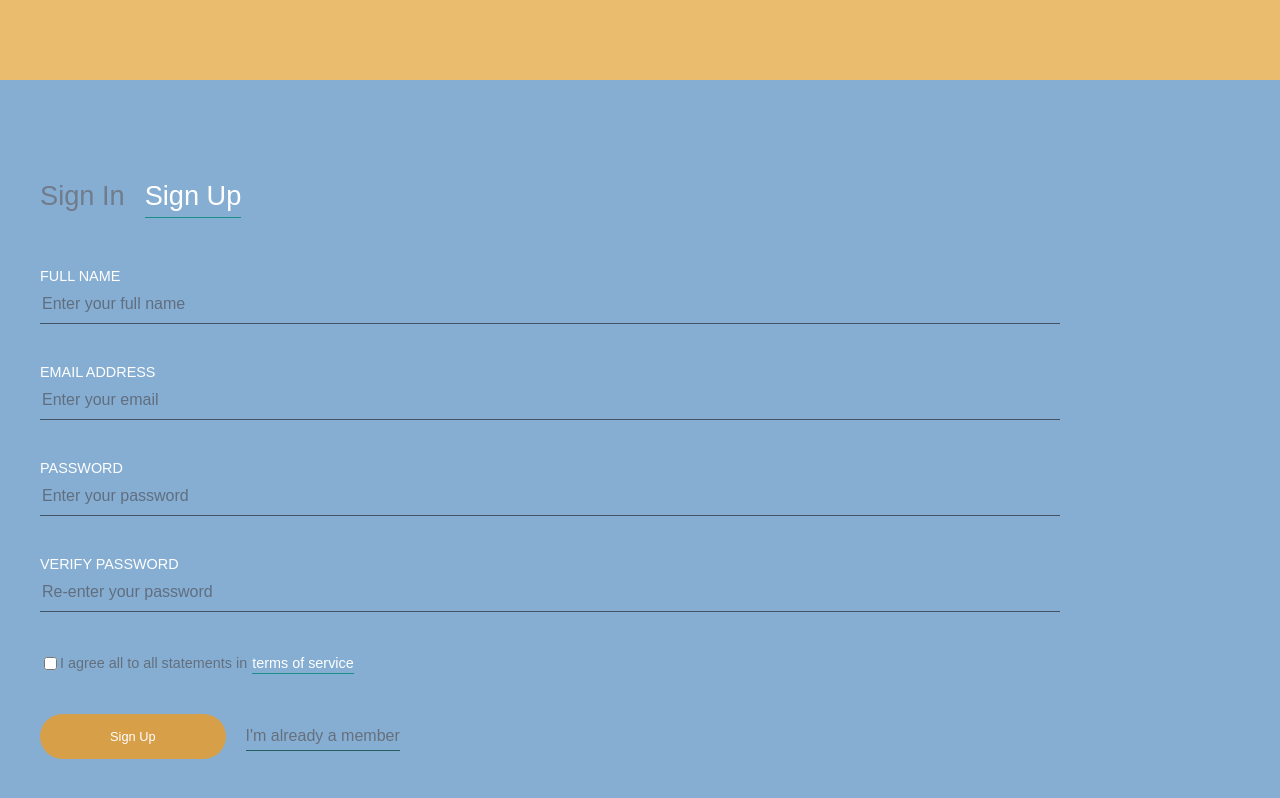
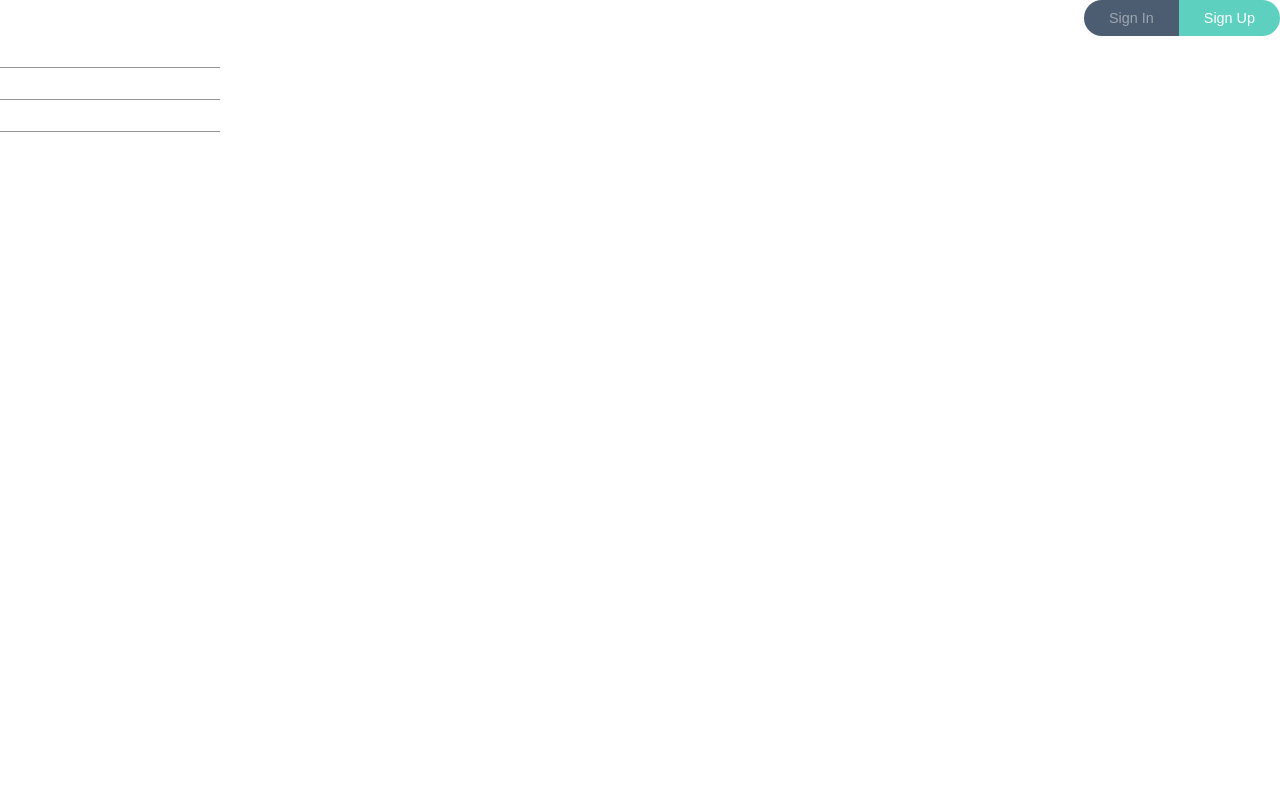
Before and after one commit to RaphaelChevallier/Social-Learning-Platform, a React (Create React App) app in the folder client/: page /#/ in a window 1280 px wide. Built offline with nearby package versions, Linux system fonts and the light colour scheme.

Commit message:
multiform commit

```diff
--- a/client/src/App.css
+++ b/client/src/App.css
@@ -1,4 +1,3 @@
-
 .App {
   height: 100vh;
   display: absolute;
@@ -15,6 +14,7 @@
 }
 
 
+
 .App_Form {
   width: 100%;
   height: 90%;
@@ -27,12 +27,38 @@
 
 }
 
+.PageSwitcher__Item {
+  background-color: #4C5D72;
+  color: #9DA6B1;
+  padding: 10px 25px;
+  cursor: pointer;
+  font-size: .9em;
+  border: none;
+  outline: none;
+  display: inline-block;
+  text-decoration: none;
+}
+
+.PageSwitcher__Item--Active {
+  background-color: #5ED0C0;
+  color: white;
+}
 
 .PageSwitcher {
   display: flex;
   justify-content: flex-end;
-    margin-bottom: 10%;
+
 }
+
+.PageSwitcher__Item:first-child {
+  border-top-left-radius: 25px;
+  border-bottom-left-radius: 25px;
+}
+.PageSwitcher__Item:last-child {
+  border-top-right-radius: 25px;
+  border-bottom-right-radius: 25px;
+}
+
 
 
 
--- a/client/src/App.js
+++ b/client/src/App.js
@@ -7,65 +7,37 @@
 import React, { Component } from "react";
 import { HashRouter as Router, Route, NavLink, Link } from "react-router-dom";
 import "./App.css";
+import Dialog from '@material-ui/core/Dialog';
 import SignUpForm from "./pages/SignUpForm";
 import SignInForm from "./pages/SignInForm";
+import AppBar from '@material-ui/core/AppBar';
+import Toolbar from '@material-ui/core/Toolbar';
+import {MuiThemeProvider} from '@material-ui/core/styles';
 
 class App extends Component {
+  constructor() {
+    super();
+    this.state = {
+      bgColor: "rgb(255, 255, 255)",
 
-  constructor() {
-
-    super();
-   this.state ={bgColor: 'rgb(233, 189, 109)', bgColor2: 'rgb(134, 174, 211)'}
-
-    this.clickChange = this.clickChange.bind(this);
+    };
 
   }
 
 
-  clickChange(e){
-
-    if(e.target.id == "first"){
-      this.setState({bgColor:'rgb(134, 174, 211)' })
-      this.setState({bgColor2: 'rgb(233, 189, 109)' })
-    }
-      if(e.target.id == "second"){
-        this.setState({bgColor:'rgb(233, 189, 109)' })
-        this.setState({bgColor2: 'rgb(134, 174, 211)' })
-    }
-
-
-}
 
   render() {
     return (
       <Router>
 
-        <div className="App">
 
-        <div style = {{
-          width: '100%',
-          height: '10%',
-          backgroundColor: this.state.bgColor}}
-          />
-          <div style = {{
-            backgroundColor: this.state.bgColor2,
-            width: '100%',
-             height: '90%',
-             paddingBottom: '25px',
-             paddingRight:'40px',
-             paddingLeft:'40px',
-
-            overflow: 'auto',
-           paddingTop: '100px'
-          }}
-        >
-          <div className="FormTitle">
+            <div className="PageSwitcher">
               <NavLink
                 to="/sign-in"
-                id = "first"
+                id="first"
                 onClick={this.clickChange}
-                activeClassName="FormTitle_Link--Active"
-                className="FormTitle_Link"
+                activeClassName="PageSwitcher__Item--Active"
+                className="PageSwitcher__Item"
               >
                 Sign In
               </NavLink>
@@ -73,21 +45,18 @@ class App extends Component {
               <NavLink
                 exact
                 to="/"
-                id = "second"
-                onClick={this.clickChange}
-                activeClassName="FormTitle_Link--Active"
-                className="FormTitle_Link"
+
+
+                activeClassName="PageSwitcher__Item--Active"
+                className="PageSwitcher__Item"
               >
                 Sign Up
               </NavLink>
             </div>
 
-
-
             <Route exact path="/" component={SignUpForm}></Route>
             <Route path="/sign-in" component={SignInForm}></Route>
-          </div>
-        </div>
+
       </Router>
     );
   }
--- /dev/null
+++ b/client/src/pages/Confirm.js
@@ -0,0 +1,13 @@
+import React, { Component } from 'react'
+
+export class Confirm extends Component {
+    render() {
+        return (
+            <div>
+                <h1>success</h1>
+            </div>
+        )
+    }
+}
+
+export default Confirm
--- /dev/null
+++ b/client/src/pages/SignUpFirst.js
@@ -0,0 +1,86 @@
+
+
+
+import React, { Component } from 'react';
+import Dialog from '@material-ui/core/Dialog';
+import AppBar from '@material-ui/core/AppBar';
+import {MuiThemeProvider} from '@material-ui/core/styles';
+import TextField from '@material-ui/core/TextField';
+import Button from '@material-ui/core/Button';
+
+import Select from '@material-ui/core/Select';
+
+
+export class SignUpFirst extends Component {
+    continue = e =>{
+        e.preventDefault();
+        this.props.nextStep();
+    }
+
+
+    render() {
+
+        const { values, handleChange } = this.props;
+        return (
+            <MuiThemeProvider>
+                <React.Fragment>
+
+
+                    <TextField
+                    hintText="Enter Your First Name"
+                    floatingLabelText="First Name"
+
+                    onChange={handleChange('firstName')}
+                    defaultValue={values.firstName}
+                    />
+                    <br/>
+                    <TextField
+                    hintText="Enter Your Last Name"
+                    floatingLabelText="Last Name"
+                    onChange={handleChange('lastName')}
+                    defaultValue={values.lastName}
+                    />
+                    <br/>
+                    <TextField
+                    hintText="Enter Your Email"
+                    floatingLabelText="Email"
+                    onChange={handleChange('email')}
+                    defaultValue={values.email}
+                    />
+                    <br/>
+                    <Button
+                    label = "Continue"
+                    primary = {true}
+                    style = {styles.button}
+                    onClick = {this.continue}
+                    />
+                </React.Fragment>
+
+
+            </MuiThemeProvider>
+
+        );
+
+    }
+
+}
+const styles = {
+    button:{
+        margin: 15
+    },
+    bar:{
+        position: 'isAbsolute',
+        top: '0%',
+        paddingRight:'20%',
+        float: 'top',
+
+
+    },
+    field:{
+        display: 'flex',
+        justifyContent: 'center'
+    }
+
+}
+
+export default SignUpFirst;
--- a/client/src/pages/SignUpForm.js
+++ b/client/src/pages/SignUpForm.js
@@ -1,39 +1,61 @@
+
+
 import React, {Component} from 'react';
 import { Link } from 'react-router-dom';
 import axios from 'axios';
+import SignUpFirst from './SignUpFirst';
+import SignUpMentor from './SignUpMentor';
+import SignUpPersonal from './SignUpPersonal';
+import Confirm from './Confirm';
+import Success from './Success';
+
 class SignUpForm extends Component{
-    constructor(){
-        super();
-        this.state={
+
+
+  state={
+            step: 1,
+            firstName: '',
+            lastName: '',
             email: '',
             password: '',
-            verify: '',
-            name: '',
+            passVerify: '',
+            city: '',
+            summary: '',
+            bio: '',
             hasAgreed: false
         };
-        this.handleChange = this.handleChange.bind(this);
-        this.handleSubmit = this.handleSubmit.bind(this);
 
 
-  }
+  nextStep=() =>{
+    const {step} = this.state;
+    this.setState({
+      step: step + 1
+    });
+  };
 
-  handleChange(e) {
+  prevStep =() =>{
+    const {step} = this.state;
+    this.setState({
+      step: step - 1
+    });
+  };
+  handleChange = input => e => {
 
-    let target = e.target;
-    let value = target.type === "checkbox" ? target.checked : target.value;
-    let name = target.name;
+    //let target = e.target;
+   //let value = target.type === "checkbox" ? target.checked : target.value;
+    //let name = target.name;
 
         this.setState({
-            [name]: value
+            [input]: e.target.value
         });
 
-    }
+    };
 
     lastSubmit(e){
 
       e.preventDefault();
       let pass = e.target.password
-      let ver = e.target.verify
+      let ver = e.target.passVerify
 
 
 
@@ -67,7 +89,7 @@ class SignUpForm extends Component{
           this.setState({
             email: '',
             password: '',
-            verify: '',
+            passVerify: '',
             name: '',
             hasAgreed: false
         });
@@ -81,93 +103,53 @@ class SignUpForm extends Component{
     }
 
 
-    handleSubmit(e){
-      e.preventDefault();
-    }
 
     render(){
-        return(
-            <div className="FormCenter">
-            <form onSubmit={this.handleSubmit} className="FormFields">
-              <div className="FormField">
-                <label className="FormField_Label" htmlFor="name">
-                  Full Name
-                </label>
-                <input
-                  type="text"
-                  id="name"
-                  className="FormField_Input"
-                  placeholder="Enter your full name"
-                  name="name"
-                  value={this.state.name} onChange={this.handleChange}
-                />
-              </div>
-              <div className="FormField">
-                <label className="FormField_Label" htmlFor="email">
-                  Email Address
-                </label>
-                <input
-                  type="email"
-                  id="email"
-                  className="FormField_Input"
-                  placeholder="Enter your email"
-                  name="email"
-                  value={this.state.email} onChange={this.handleChange}
-                />
-              </div>
-              <div className="FormField">
-                <label className="FormField_Label" htmlFor="password">
-                  Password
-                </label>
-                <input
-                  type="password"
-                  id="password"
-                  className="FormField_Input"
-                  placeholder="Enter your password"
-                  name="password"
-                  value={this.state.password} onChange={this.handleChange}
-                />
-              </div>
-              <div className="FormField">
-                <label className="FormField_Label" htmlFor="verify">
-                  Verify Password
-                </label>
-                <input
-                  type="password"
-                  id="verify"
-                  className="FormField_Input"
-                  placeholder="Re-enter your password"
-                  name="verify"
-                  value={this.state.verify} onChange={this.handleChange}
-                />
-              </div>
-              <div className="FormField">
+      const { step } = this.state;
+      const { firstName, lastName, email, passVerify, city, bio} = this.state;
+      const values = {firstName, lastName, email, passVerify, city, bio};
 
-              </div>
-              <div className="FormField">
-              <label className="FormField_CheckboxLabel">
-                <input
-                  className="FormField_Checkbox"
-                  type="checkbox"
-                  name="hasAgreed"
-                  value={this.state.hasAgreed} onChange={this.handleChange}
-                />
-                I agree all to all statements in
-                <a href="" className="FormField_TermsLink">
-                  terms of service
-                </a>
-              </label>
-              </div>
-              <div className="FormField">
-                <button className="FormField_Button mr-20">Sign Up</button>
-                <Link to="/sign-in" className="FormField_Link">
-                   I'm already a member
-                </Link>
-              </div>
+      switch (step) {
+        case 1:
+        return (
+          <SignUpFirst
+            nextStep = {this.nextStep}
+            handleChange={this.handleChange}
+            values = {values}/>
+        );
+        case 2:
+        return (
+          <SignUpMentor
+            nextStep = {this.nextStep}
+            prevStep = {this.prevStep}
+            handleChange={this.handleChange.bind(this)}
+            values = {values}/>
+        );
+        case 3:
+        return (
+          <SignUpPersonal
+            nextStep = {this.nextStep}
+            prevStep = {this.prevStep}
+            handleChange={this.handleChange.bind(this)}
+            values = {values}/>
+        );
+        case 4:
+        return (
+          <Confirm
+            nextStep = {this.nextStep}
+            prevStep = {this.prevStep}
+            handleChange={this.handleChange.bind(this)}
+            values = {values}/>
+        );
 
-            </form>
-            </div>
+        case 5:
+        return (
+          <Success/>
         );
+      }
+
+
+
     }
 }
 export default SignUpForm;
--- /dev/null
+++ b/client/src/pages/SignUpMentor.js
@@ -0,0 +1,70 @@
+
+
+import React, { Component } from 'react';
+import Dialog from '@material-ui/core/Dialog';
+import AppBar from '@material-ui/core/AppBar';
+import {MuiThemeProvider} from '@material-ui/core/styles';
+import TextField from '@material-ui/core/TextField';
+import Button from '@material-ui/core/Button';
+
+import Select from '@material-ui/core/Select';
+
+
+export class SignUpMentor extends Component {
+    continue = e =>{
+        e.preventDefault();
+        this.props.nextStep();
+    }
+
+
+    render() {
+
+        const { values, handleChange } = this.props;
+        return (
+            <MuiThemeProvider>
+                <React.Fragment>
+
+                    <TextField
+                    hintText="Enter Your First Name"
+                    floatingLabelText="First Name"
+                    onChange={handleChange('firstName')}
+                    defaultValue={values.firstName}
+                    />
+                    <br/>
+                    <TextField
+                    hintText="Enter Your Last Name"
+                    floatingLabelText="Last Name"
+                    onChange={handleChange('lastName')}
+                    defaultValue={values.lastName}
+                    />
+                    <br/>
+                    <TextField
+                    hintText="Enter Your Email"
+                    floatingLabelText="Email"
+                    onChange={handleChange('email')}
+                    defaultValue={values.email}
+                    />
+                    <br/>
+                    <Button
+                    label = "Continue"
+                    primary = {true}
+                    style = {styles.button}
+                    onClick = {this.continue}
+                    />
+                </React.Fragment>
+
+
+            </MuiThemeProvider>
+
+        );
+
+    }
+
+}
+const styles = {
+    button:{
+        margin: 15
+    }
+}
+
+export default SignUpMentor
--- /dev/null
+++ b/client/src/pages/SignUpPersonal.js
@@ -0,0 +1,67 @@
+import React, { Component } from 'react';
+import Dialog from '@material-ui/core/Dialog';
+import AppBar from '@material-ui/core/AppBar';
+import {MuiThemeProvider} from '@material-ui/core/styles';
+import TextField from '@material-ui/core/TextField';
+import Button from '@material-ui/core/Button';
+
+import Select from '@material-ui/core/Select';
+
+export class SignUpPersonal extends Component {
+    continue = e =>{
+        e.preventDefault();
+        this.props.nextStep();
+    }
+
+
+    render() {
+
+        const { values, handleChange } = this.props;
+        return (
+            <MuiThemeProvider>
+                <React.Fragment>
+
+                    <TextField
+                    hintText="Enter Your Occupation"
+                    floatingLabelText="occupation"
+                    onChange={handleChange('occupation')}
+                    defaultValue={values.occupation}
+                    />
+                    <br/>
+                    <TextField
+                    hintText="Enter Your City"
+                    floatingLabelText="City"
+                    onChange={handleChange('city')}
+                    defaultValue={values.city}
+                    />
+                    <br/>
+                    <TextField
+                    hintText="Enter Your Email"
+                    floatingLabelText="Email"
+                    onChange={handleChange('email')}
+                    defaultValue={values.email}
+                    />
+                    <br/>
+                    <Button
+                    label = "Continue"
+                    primary = {true}
+                    style = {styles.button}
+                    onClick = {this.continue}
+                    />
+                </React.Fragment>
+
+
+            </MuiThemeProvider>
+
+        );
+
+    }
+
+}
+const styles = {
+    button:{
+        margin: 15
+    }
+}
+
+export default SignUpPersonal
--- /dev/null
+++ b/client/src/pages/Success.js
@@ -0,0 +1,13 @@
+import React, { Component } from 'react'
+
+export class Success extends Component {
+    render() {
+        return (
+            <div>
+
+            </div>
+        )
+    }
+}
+
+export default Success
```
Lines whose indentation alone changed are shown as unchanged.
